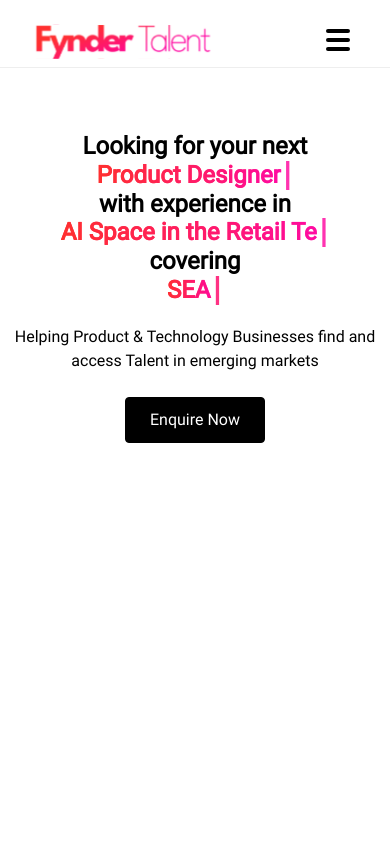
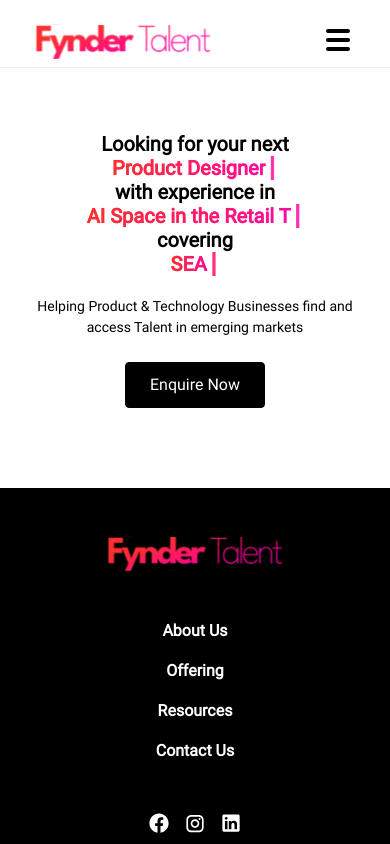
Before and after one commit to yogi-mahtani/yogi-mahtani, a Next.js app: page / in a window 390 px wide. Shown: the top 844 px of the page. Built offline with nearby package versions, Linux system fonts and the light colour scheme.

Commit message:
style fixes

```diff
--- a/src/app/components/HomeHeading/index.css
+++ b/src/app/components/HomeHeading/index.css
@@ -6,7 +6,7 @@
   flex-direction: column;
   align-items: center;
   margin: 112px 0;
-  min-height: 100vh;
+  /* min-height: 100vh; */
 
   @media (max-width: 768px) {
     margin: 64px 12px;
@@ -50,7 +50,7 @@
   line-height: 150%;
 
   @media (max-width: 480px) {
-    font-size: 1rem;
+    font-size: 0.875rem;
     margin-top: 20px;
   }
 }
--- a/src/app/globals.css
+++ b/src/app/globals.css
@@ -73,7 +73,7 @@ body {
   --link-alternate: var(--grey-scale-0); /* white */
 
   --animation-heading-font-size: 4rem;
-  --animation-heading-font-size-mobile: 1.5rem;
+  --animation-heading-font-size-mobile: 1.25rem;
   --animation-heading-font-size-tablet: 2.8rem;
   --text-orange-and-pink-gradient: linear-gradient(
     to right,
```
